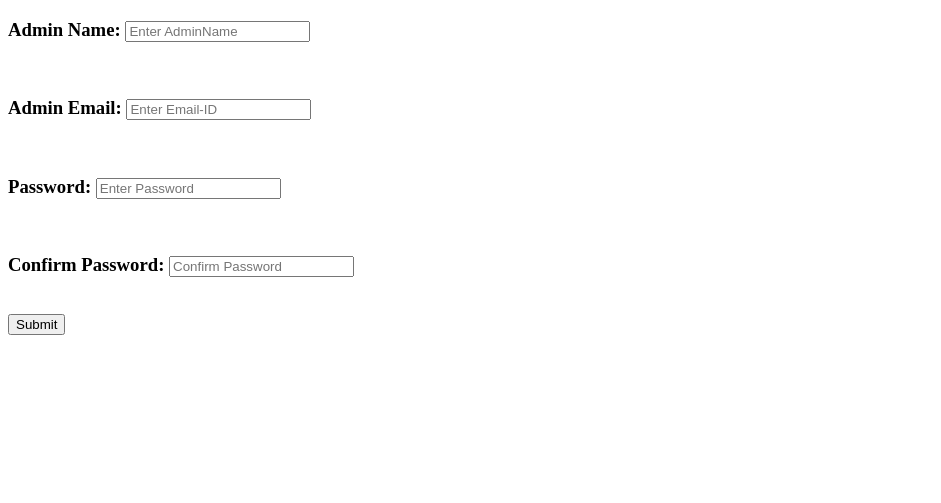
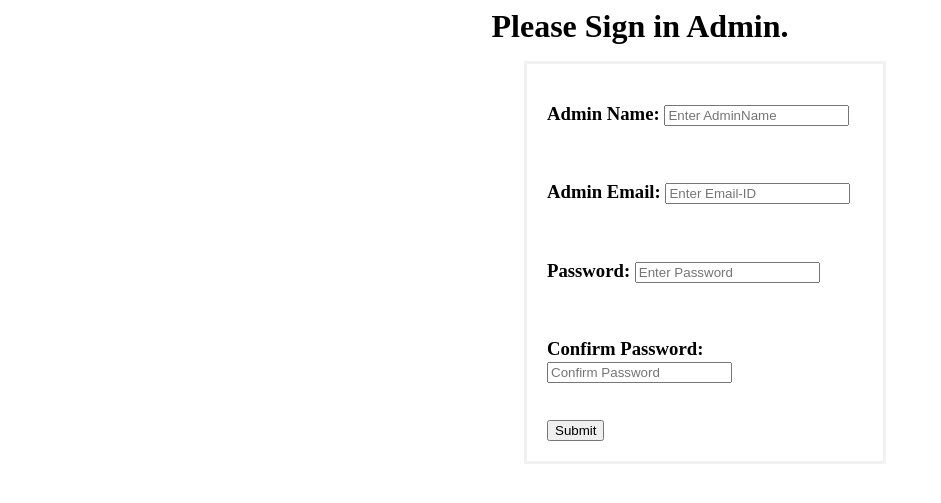
Before and after one commit to bhaskesaravanan/bookform, a Flask app: page /adminsignup in a window 1280 px wide. Shown: the top 503 px of the page, without its empty margins (0-941 px from the left). Run offline with Flask 2, Linux system fonts and the light colour scheme.

Commit message:
add css files to forgotpassword and adminsignup

```diff
--- a/engineapp/main.py
+++ b/engineapp/main.py
@@ -4,7 +4,6 @@ from google.appengine.api import mail
 from google.appengine.api import urlfetch
 from urllib import urlencode
 import logging
-import config
 import json
 from werkzeug.security import generate_password_hash, check_password_hash
 import os
@@ -18,7 +17,7 @@ app = Flask(__name__)
 app.secret_key = os.urandom(24)
 
 CLIENT_ID = '531123111669-91emkitt854rsv3hh77rciou0241sitt.apps.googleusercontent.com'
-CLIENT_SECRET = '7NbJoty0Ym5kGTrNG5FbYF4M'  # Read from a file or environmental variable in a real app
+CLIENT_SECRET = '7NbJoty0Ym5kGTrNG5FbYF4M'
 SCOPE = 'https://www.googleapis.com/auth/userinfo.profile email'
 REDIRECT_URI =  'https://keepanyname.appspot.com/googledetail'
 
@@ -51,23 +50,18 @@ def googledetail():
     if 'code' not in request.args:
         auth_uri = ('https://accounts.google.com/o/oauth2/v2/auth?response_type=code'
                     '&client_id={}&redirect_uri={}&scope={}').format(CLIENT_ID, REDIRECT_URI, SCOPE)
-
         return redirect(auth_uri)
-
     else:
         auth_code = request.args.get('code')
-
         data = {'code': auth_code,
                 'client_id': CLIENT_ID,
                 'client_secret': CLIENT_SECRET,
                 'redirect_uri': REDIRECT_URI,
                 'grant_type': 'authorization_code'}
-
         url = 'https://www.googleapis.com/oauth2/v4/token'
         header = {'Content-Type': 'application/x-www-form-urlencoded'}
         r = urlfetch.fetch(url, method=urlfetch.POST, payload=urlencode(data), headers=header )
         session['credentials'] = r.content
-
         return redirect(url_for('index'))
 
 
@@ -203,7 +197,10 @@ def adminrequest():
 @app.route('/signedup', methods=['POST'])
 def signedup():
     if request.form['adminpassword'] == request.form['confirmpassword']:
-        if UserDetails.query(UserDetails.email_ID == request.form['adminemail']).get():
+        if Admins.query(Admins.email == request.form['adminemail']).get():
+            flash('You are already an Admin in Bookforms.')
+            return redirect(url_for('adminsignup'))
+        elif UserDetails.query(UserDetails.email_ID == request.form['adminemail']).get():
             pw = request.form['adminpassword']
             admins = Admins(
             username = request.form['adminname'],
@@ -278,17 +275,12 @@ def resetpassword(uid,mailid):
     logging.info(uid)
     uid=uid
     id=mailid
-    # logging.info(id)
     uid_key=ForgotPassword.query(ForgotPassword.uid==uid).get()
-    # logging.info(uid_key)
     timestamp=uid_key.timestamp
-    # logging.info(timestamp)
     utc = pytz.UTC
     currenttime = datetime.now().replace(tzinfo=utc)
     currenttime = currenttime.time()
-    # logging.info(currenttime)
     minutedifference = currenttime.minute - timestamp.minute
-    # logging.info(minutedifference)
     if minutedifference <= 10:
         return render_template('resetpassword.html', uid=uid)
     else:
@@ -299,25 +291,16 @@ def resetpasswordstore():
      mail= request.form['mail']
      uid=request.form['uid']
      entity_key=ForgotPassword.query(ForgotPassword.email == mail).get()
-     # logging.info(entity_key)
      originaluid=entity_key.uid
-
      if uid == originaluid:
-         if request.form['password'] == request.form['reenterpassword']:
-             user=UserDetails.query(UserDetails.email_ID == mail).get()
-             logging.info(user)
-             newpassword=request.form['password']
-             newpassword=generate_password_hash(newpassword)
-             user.password = newpassword
-             # logging.info(user.password)
-             user.put()
-
-             flash('Password reset Sucessfully')
-             return redirect(url_for('homepage'))
-
-         else:
-             return 'Type correct password'
-
+         user=UserDetails.query(UserDetails.email_ID == mail).get()
+         logging.info(user)
+         newpassword=request.form['password']
+         newpassword=generate_password_hash(newpassword)
+         user.password = newpassword
+         user.put()
+         flash('Password reset Sucessfully')
+         return redirect(url_for('homepage'))
      else:
          return 'Don\'t try to change the uid'
 
--- /dev/null
+++ b/engineapp/static/stylesheet/adminsignup.css
@@ -0,0 +1,18 @@
+form {
+    border: 3px solid  #f1f1f1;
+    width:50%;
+    height:70%
+    margin:0 auto;
+    padding:20px;
+}
+
+.main {
+    width:50%;
+    padding: 16px;
+    margin:0 500px;
+}
+
+h1{
+    margin:0 auto;
+    text-align:center;
+}
--- a/engineapp/static/stylesheet/stylesheet.css
+++ b/engineapp/static/stylesheet/stylesheet.css
@@ -4,7 +4,7 @@ body{
 }
 
 /* Full-width input fields */
-input[type=text], input[type=password] {
+.text-box{
     width: 100%;
     padding: 12px 20px;
     margin: 8px 0;
--- a/engineapp/templates/adminsignup.html
+++ b/engineapp/templates/adminsignup.html
@@ -3,11 +3,15 @@
 <head>
     <meta charset="UTF-8">
     <title>Admin Signup</title>
+    <link type="text/css" rel="stylesheet" href="/static/stylesheet/adminsignup.css"/>
+
 </head>
 <body>
+<h1>Please Sign in Admin.</h1>
+    <div class="main">
     <form action="/signedup" method="post">
         <h3>Admin Name: <input type="text" placeholder="Enter AdminName" name="adminname"> </h3><br>
-        <h3>Admin Email: <input type="email" placeholder="Enter Email-ID" name="adminemail"></h3><br>
+        <h3>Admin Email: <input type="email" pattern="[a-z0-9._%+-]+@[a-z0-9-]+\.[a-z]{2,3}$" placeholder="Enter Email-ID" name="adminemail"></h3><br>
         <h3>Password: <input type="password" placeholder="Enter Password" name="adminpassword"></h3><br>
         <h3>Confirm Password: <input type="password" placeholder="Confirm Password" name="confirmpassword"></h3><br>
         <input type="submit" value="Submit">
@@ -22,6 +26,6 @@
             </ul>
         {% endif %}
     {% endwith %}
-
+    </div>
 </body>
 </html>
--- a/engineapp/templates/forgotpassword.html
+++ b/engineapp/templates/forgotpassword.html
@@ -1,12 +1,16 @@
 <html>
     <head>
         <title>forgotpassword</title>
+        <link type="text/css" rel="stylesheet" href="/static/stylesheet/forgotpassword.css"/>
+
     </head>
     <body>
-<h3>To Reset Password:</h3>
+        <h1>To Reset Password:</h1>
+        <div class="main">
             <form action="/forgotpassword", method="post">
                 <input type="email" name="mail" placeholder="Enter Email-Id to reset password" >
                 <input type="submit" value="Submit">
             </form>
+        </div>
     </body>
 </html>
```
Also changed, not shown: engineapp/static/stylesheet/forgotpassword.css (added, +18 -0 lines), engineapp/static/stylesheet/resetpassword.css (added, +13 -0 lines), engineapp/templates/loginpopup.html (+10 -10 lines), engineapp/templates/resetpassword.html (+17 -5 lines). Lines whose indentation alone changed are shown as unchanged.
